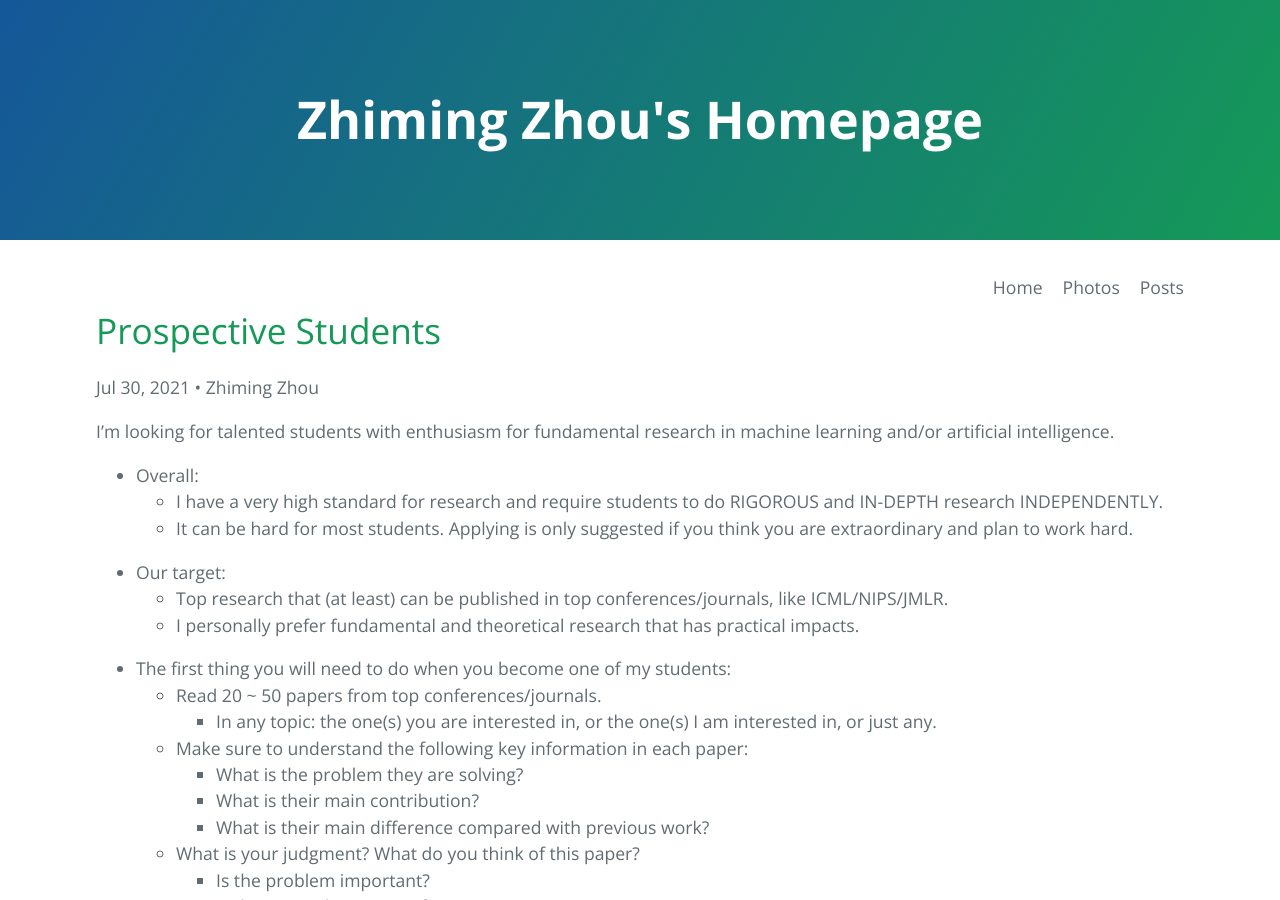
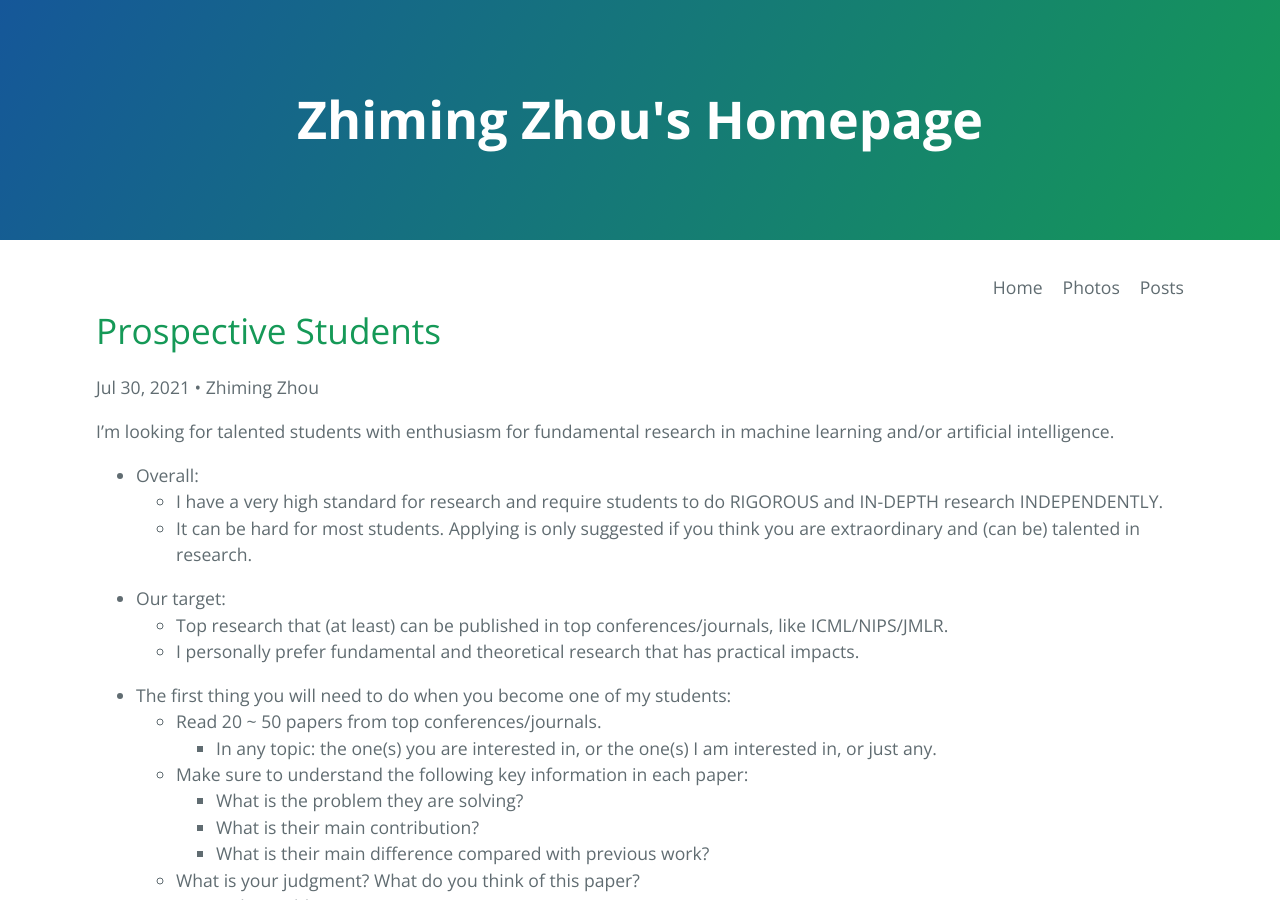
Before and after one commit to ZhimingZhou/zhimingzhou.github.io, a Jekyll site: the page built from _posts/2021-10-11-Prospective-Students.md, in a window 1280 px wide and 900 px high. Built offline with Jekyll 4.4.1, drawn with Linux system fonts in a browser that asks for light colours; comment, search, counter and statistics services are not loaded.

Commit message:
Update 2021-10-11-Prospective-Students.md

```diff
--- a/_posts/2021-10-11-Prospective-Students.md
+++ b/_posts/2021-10-11-Prospective-Students.md
@@ -11,7 +11,7 @@ I’m looking for talented students with enthusiasm for fundamental research in
 
 - Overall:
 	- I have a very high standard for research and require students to do RIGOROUS and IN-DEPTH research INDEPENDENTLY.
-	- It can be hard for most students. Applying is only suggested if you think you are extraordinary and plan to work hard.
+	- It can be hard for most students. Applying is only suggested if you think you are extraordinary and (can be) talented in research.
 
 <!--  -->
 - Our target:
```
